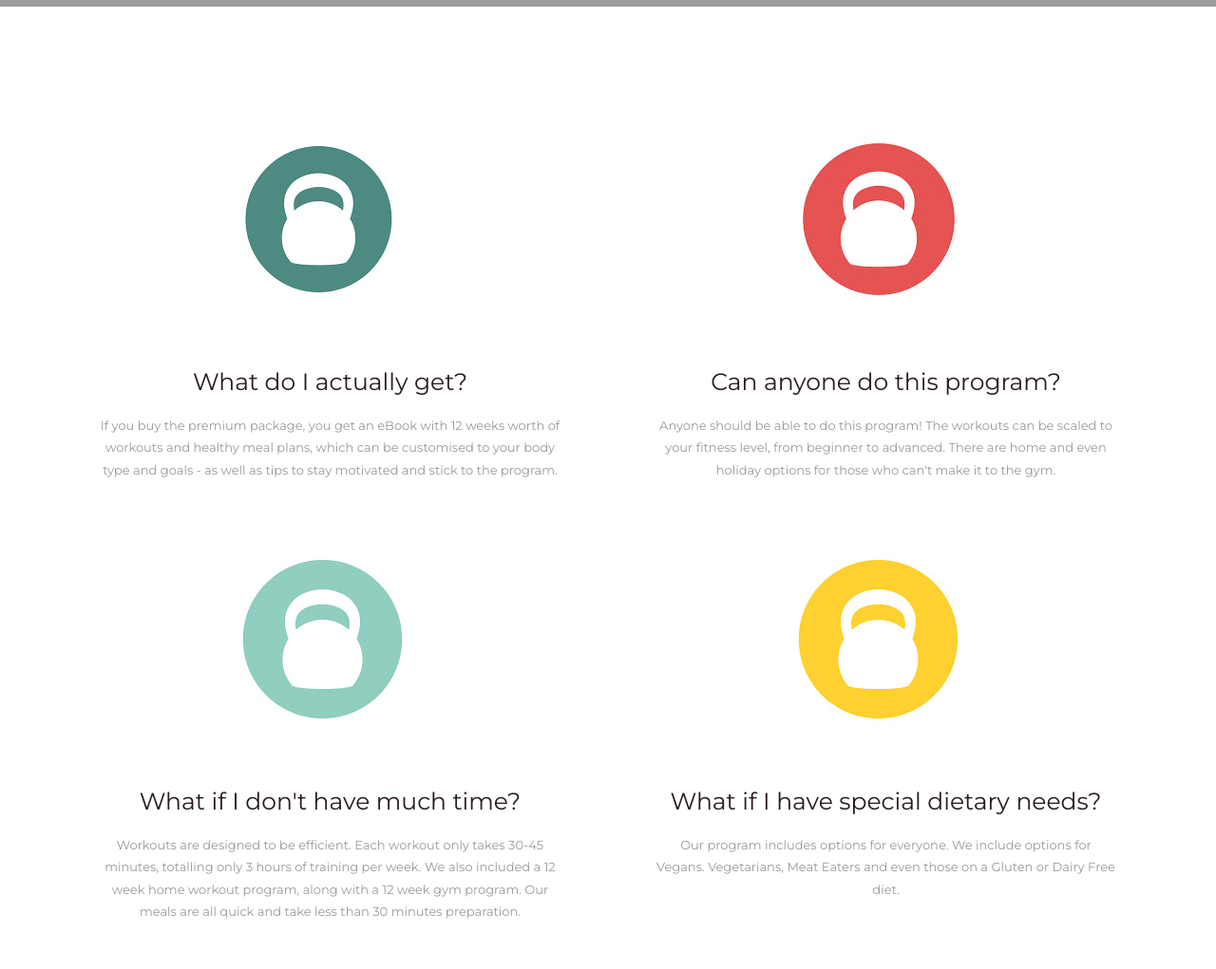
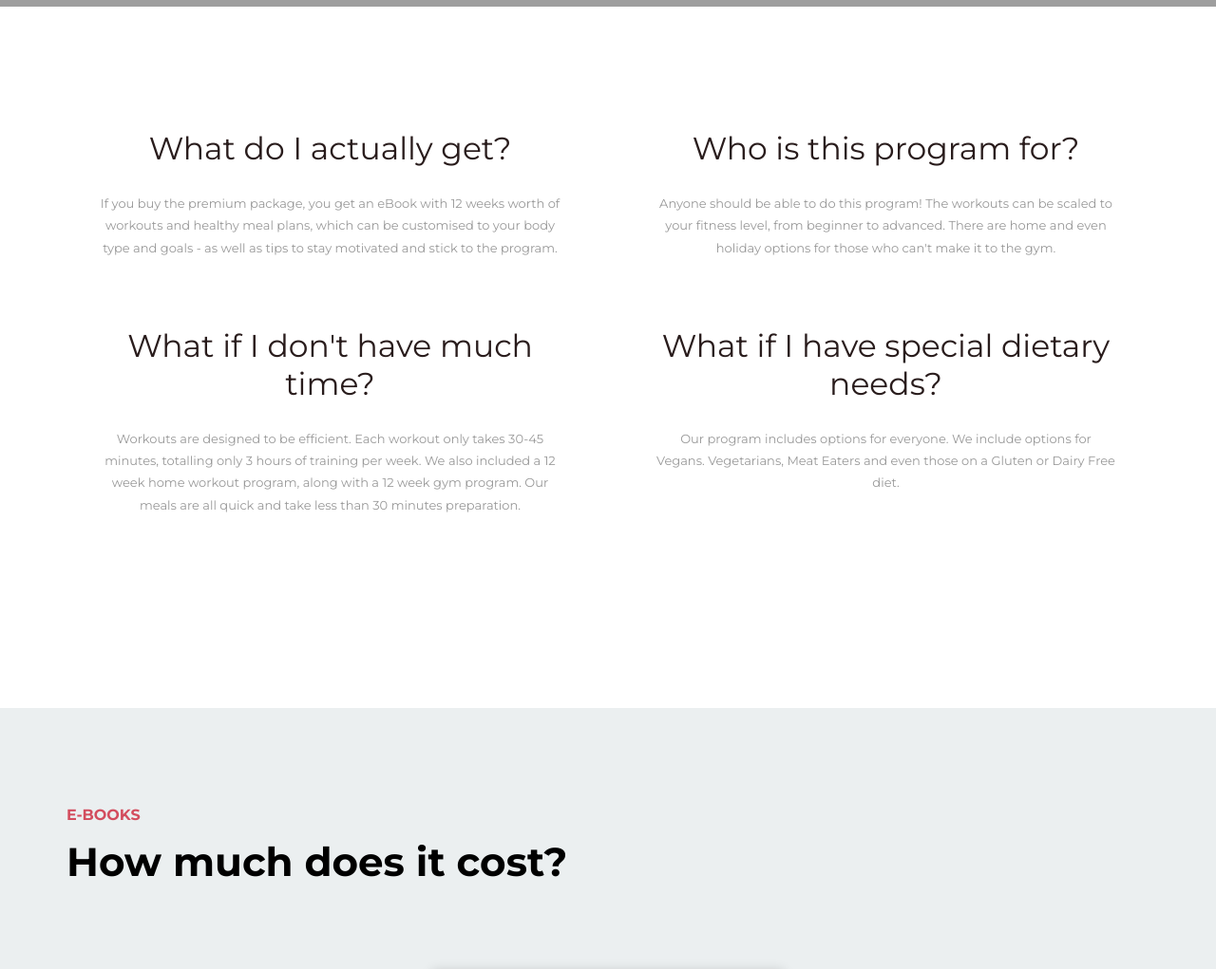
Before and after one commit to amyleefit/amyleefit.github.io, a plain HTML site: page index.html in a window 1280 px wide. Shown: the part 780-1801 px from the top of the page at 95% size. Drawn offline with Linux system fonts and the light colour scheme; grey boxes are pictures that could not be loaded.

Commit message:
removed kettle bells changed question heading sizes

```diff
--- a/index.html
+++ b/index.html
@@ -48,7 +48,8 @@
                 <div class="site-logo-alt invisible">Amy Lee Fit<span>Personal Trainer</span></div>
                 <!--/ Alternative site Logo, appears only on Home Page -->
 
-                <!-- Main Slider -->
+                <!-- Main
+                r -->
                 <div id="main-slider" class="main-slider carousel slide fade-effect invisible">
                     <!-- Carousel items -->
                     <div class="carousel-inner">
@@ -80,14 +81,12 @@
                 <div class="row postlist-3wide">
 
                     <article class="col-sm-6 post">
-                        <a class="post-thumbnail" href="#"><img src="images/temp/green.jpg" alt=""></a>
-                        <h3 class="entry-title"><a href="#">What do I actually get?</a></h3>
+                        <h2 class="entry-title"><a href="#">What do I actually get?</a></h2>
                         <div class="entry-content"><p>If you buy the premium package, you get an eBook with 12 weeks worth of workouts and healthy meal plans, which can be customised to your body type and goals - as well as tips to stay motivated and stick to the program.</p></div>
                     </article>
 
                     <article class="col-sm-6 post">
-                        <a class="post-thumbnail" href="#"><img src="images/temp/red.jpg" alt=""></a>
-                        <h3 class="entry-title"><a href="#">Can anyone do this program?</a></h3>
+                        <h2 class="entry-title"><a href="#">Who is this program for?</a></h2>
                         <div class="entry-content"><p>Anyone should be able to do this program! The workouts can be scaled to your fitness level, from beginner to advanced. There are home and even holiday options for those who can't make it to the gym.</p></div>
                     </article>
 
@@ -95,14 +94,12 @@
                 <div class="row postlist-3wide">
 
                   <article class="col-sm-6 post">
-                      <a class="post-thumbnail" href="#"><img src="images/temp/lightgreen.jpg" alt=""></a>
-                      <h3 class="entry-title"><a href="#">What if I don't have much time?</a></h3>
+                      <h2 class="entry-title"><a href="#">What if I don't have much time?</a></h2>
                       <div class="entry-content"><p>Workouts are designed to be efficient. Each workout only takes 30-45 minutes, totalling only 3 hours of training per week. We also included a 12 week home workout program, along with a 12 week gym program. Our meals are all quick and take less than 30 minutes preparation.</p></div>
                   </article>
                   <!--/ Post -->
                   <article class="col-sm-6 post">
-                      <a class="post-thumbnail" href="#"><img src="images/temp/yellow.jpg" alt=""></a>
-                      <h3 class="entry-title"><a href="#">What if I have special dietary needs?</a></h3>
+                      <h2 class="entry-title"><a href="#">What if I have special dietary needs?</a></h2>
                       <div class="entry-content"><p>Our program includes options for everyone. We include options for Vegans. Vegetarians, Meat Eaters and even those on a Gluten or Dairy Free diet.</p></div>
                   </article>
                 </div>
```
Also changed, not shown: images/temp/green.jpg (deleted), images/temp/lightgreen.jpg (deleted), images/temp/red.jpg (deleted), images/temp/yellow.jpg (deleted).
